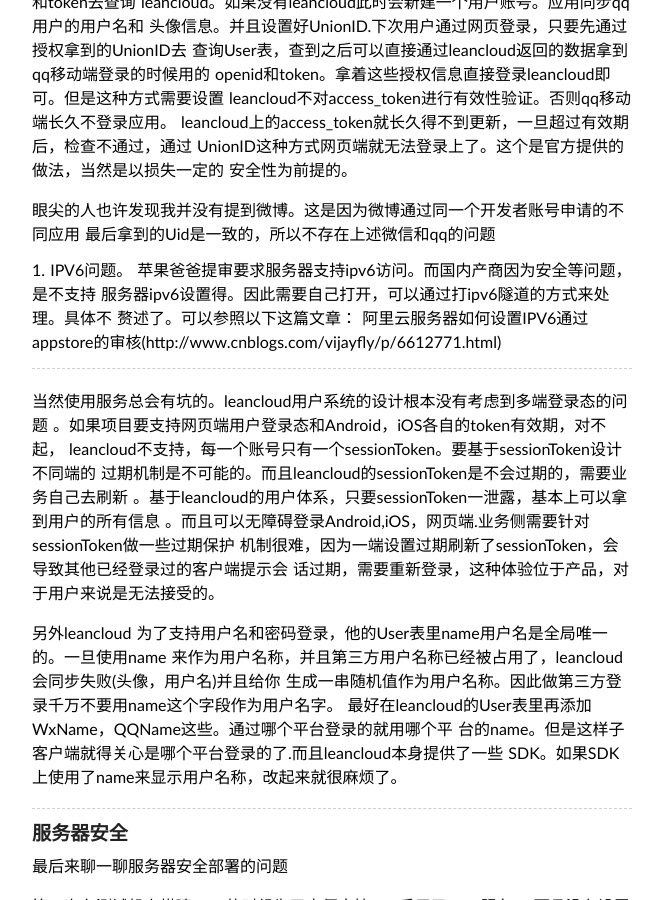
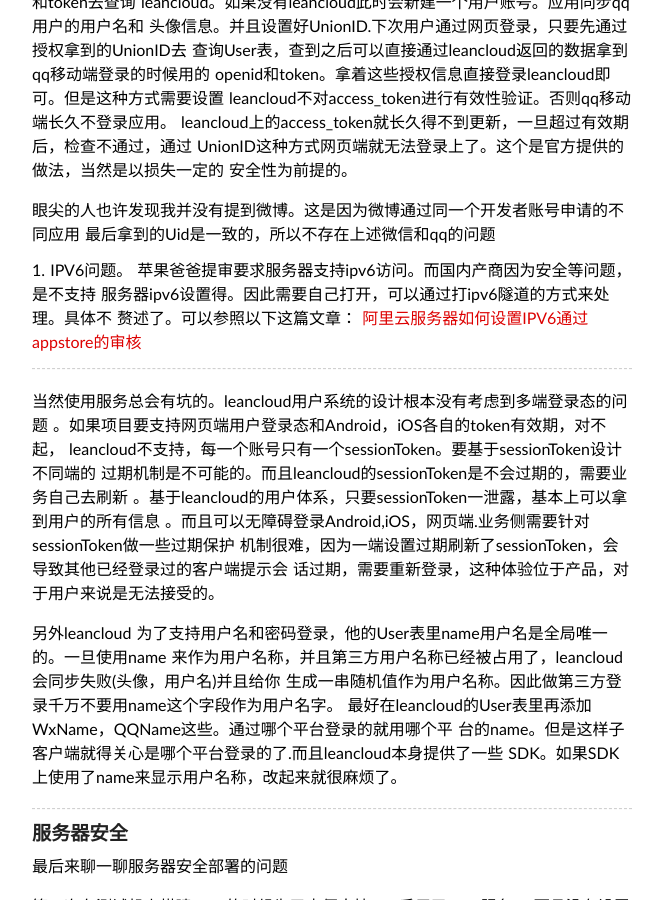
Before and after one commit to DsSysWay/DsSysWay.github.io, a Jekyll site: the page built from _posts/2017-05-25-快速搭建产品系统实录.md, in a window 1280 px wide and 900 px high, scrolled down 3332 px. Shown: the whole window, without its empty margins (308-970 px from the left). Built offline with Jekyll 4.4.1, drawn with Linux system fonts in a browser that asks for light colours; some web fonts are replaced; Markdown is read by kramdown in place of the engine named in the settings; comment, search, counter and statistics services are not loaded.

Commit message:
调整格式

```diff
--- a/_posts/2017-05-25-快速搭建产品系统实录.md
+++ b/_posts/2017-05-25-快速搭建产品系统实录.md
@@ -29,6 +29,7 @@
 
 
 ---
+
 ###善用服务
 
 麻雀虽小五脏俱全。大多数人接触到的外包系统用户量几乎很少过百万的。由于涉及
@@ -57,6 +58,7 @@
 
 
 ---
+
 ###善用工具
 
 好的工具可以极大的提高团队协作效率和开发效率。
@@ -95,7 +97,9 @@
 
 
 ---
+
 ### 避免过度设计
+
 我们最开始采用的是LAMP来搭建系统。有一个相对比较复杂的数据
 检索接口需要扫表构建数据集给前台展示。因此当时还引入了redis来
 cache 检索数据，再定期过期淘汰。事后证明这么做只是给自己添堵。
@@ -107,6 +111,7 @@
 
 
 ---
+
 ###踩过的坑
 
 下面来聊一聊开发过程中遇到的一些其他人可能也会遇到的问题以及处理方法。
@@ -184,7 +189,7 @@
 苹果爸爸提审要求服务器支持ipv6访问。而国内产商因为安全等问题，是不支持
 服务器ipv6设置得。因此需要自己打开，可以通过打ipv6隧道的方式来处理。具体不
 赘述了。可以参照以下这篇文章：
-阿里云服务器如何设置IPV6通过appstore的审核(http://www.cnblogs.com/vijayfly/p/6612771.html)
+[阿里云服务器如何设置IPV6通过appstore的审核](http://www.cnblogs.com/vijayfly/p/6612771.html)
 
 ---
 当然使用服务总会有坑的。leancloud用户系统的设计根本没有考虑到多端登录态的问题
@@ -205,7 +210,9 @@
 
 
 ---
+
 ###服务器安全
+
 最后来聊一聊服务器安全部署的问题
 
 第一次在测试机上搭建redis的时候为了方便直接root启用了redis服务。
@@ -233,7 +240,9 @@
 更详细的可以参照阿里云的[安全配置](https://yq.aliyun.com/articles/47328?spm=5176.100240.searchblog.8.4Zxap4)。
 
 ---
+
 ###服务可用
+
 最后再来聊聊服务的可用性保障。对于业务服务，为了避免单点。业务服务器最好
 有两台服务器，通过nginx或者其他负载组件实现业务服务。这种并非是说用户量少就不需
 要了。有时候进行系统升级或者为了查问题。可以先隔离出一台来定位处理问题。放少量请
```
